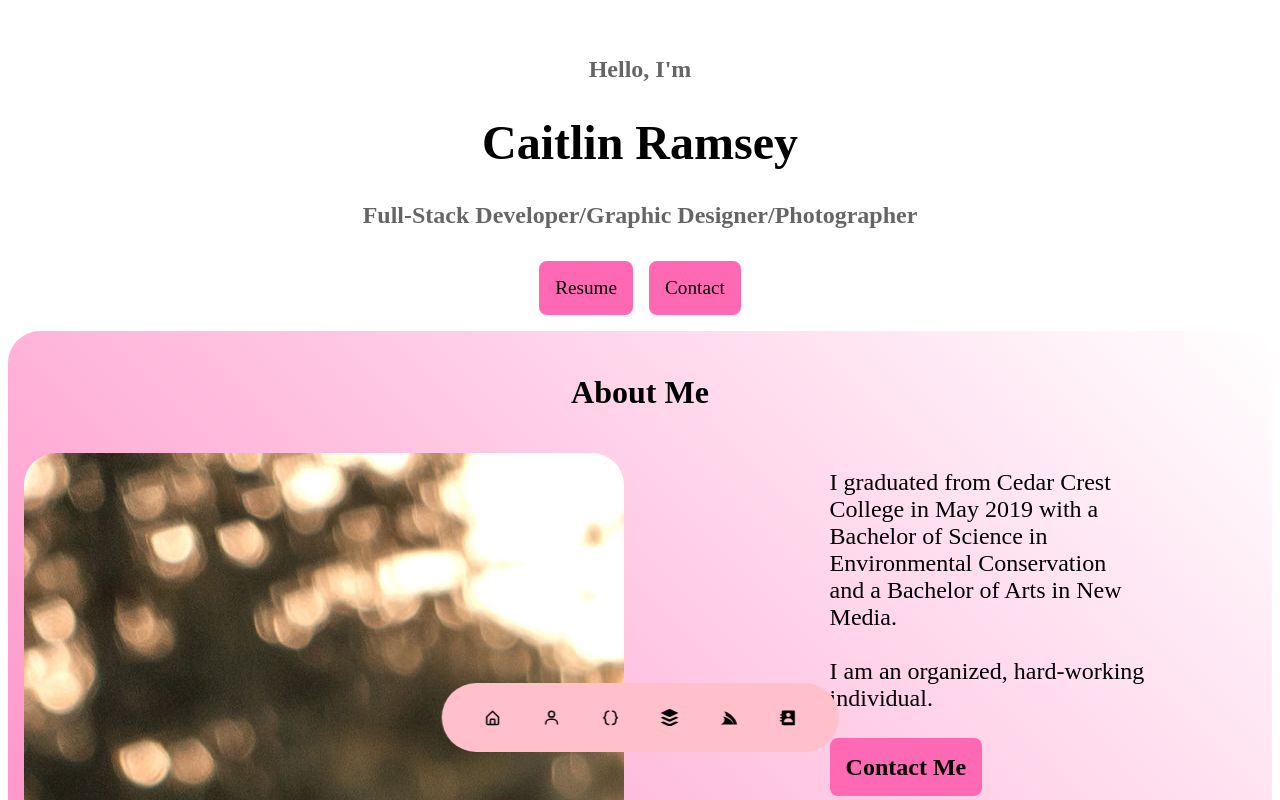
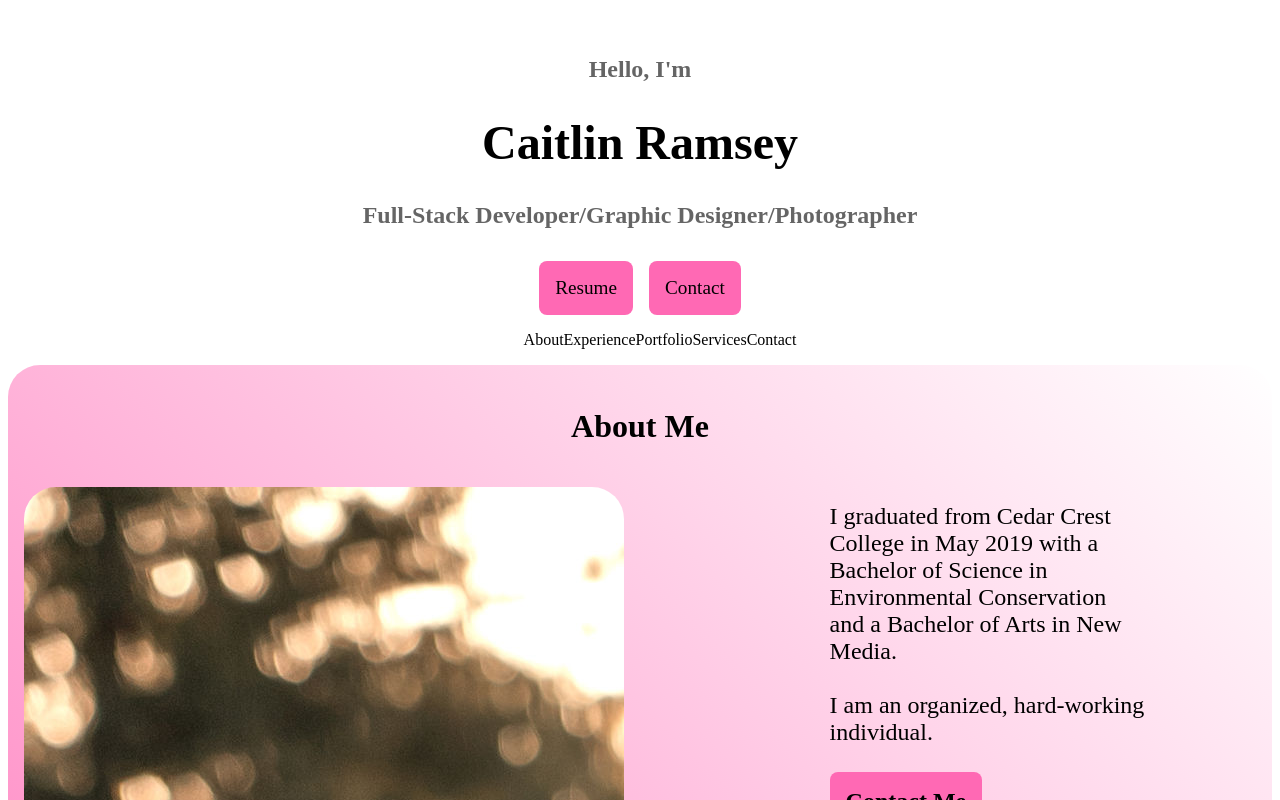
Before and after one commit to caitlinramsey/react-portfolio, a React (Vite) app: page / in a window 1280 px wide. Shown: the top 800 px of the page. Built offline with nearby package versions, Linux system fonts and the light colour scheme.

Commit message:
worked on nav styling

```diff
--- a/src/components/nav/Navigation.jsx
+++ b/src/components/nav/Navigation.jsx
@@ -1,23 +1,53 @@
 import React from 'react';
-import { useState } from 'react';
+// import { useState } from 'react';
 import './navigation.css';
-import {BiHomeAlt, BiUser, BiCodeCurly, BiSolidContact} from 'react-icons/bi';
-import {FaServicestack} from 'react-icons/fa';
-import {GrStackOverflow} from 'react-icons/gr';
-import {Link} from 'react-scroll';
+// import {BiHomeAlt, BiUser, BiCodeCurly, BiSolidContact} from 'react-icons/bi';
+// import {FaServicestack} from 'react-icons/fa';
+// import {GrStackOverflow} from 'react-icons/gr';
+// import {Link} from 'react-scroll';
 
-function Navigation () {
-    const [activeNavigation, setActiveNavigation] = useState('#')
+// function Navigation () {
+//     const [activeNavigation, setActiveNavigation] = useState('#')
+//     return (
+//         <nav>
+//             <Link to='header' spy={true} smooth={true} duration={500} activeClass='active'><BiHomeAlt/></Link>
+//             <Link to='about' spy={true} smooth={true} duration={500} activeClass='active'><BiUser/></Link>
+//             <Link to='experience' spy={true} smooth={true} duration={500} activeClass='active'><BiCodeCurly/></Link>
+//             <Link to='project' spy={true} smooth={true} duration={500} activeClass='active'><GrStackOverflow/></Link>
+//             <Link to='services' spy={true} smooth={true} duration={500} activeClass='active'><FaServicestack/></Link>
+//             <Link to='contact' spy={true} smooth={true} duration={500} activeClass='active'><BiSolidContact/></Link>
+//         </nav>
+//     )
+// }
+
+function Navigation(props) {
+    const tabs = ['About', 'Experience', 'Portfolio', 'Services', 'Contact'];
     return (
-        <nav>
-            <Link to='header' spy={true} smooth={true} duration={500} activeClass='active'><BiHomeAlt/></Link>
-            <Link to='about' spy={true} smooth={true} duration={500} activeClass='active'><BiUser/></Link>
-            <Link to='experience' spy={true} smooth={true} duration={500} activeClass='active'><BiCodeCurly/></Link>
-            <Link to='project' spy={true} smooth={true} duration={500} activeClass='active'><GrStackOverflow/></Link>
-            <Link to='services' spy={true} smooth={true} duration={500} activeClass='active'><FaServicestack/></Link>
-            <Link to='contact' spy={true} smooth={true} duration={500} activeClass='active'><BiSolidContact/></Link>
-        </nav>
-    )
+        <div className="tabs">
+      <ul className="nav nav-tabs">
+        {tabs.map((tab) => (
+          <li
+            className={
+              props.currentPage === tab ? "nav-item is-active" : "nav-item"
+            }
+            key={tab}
+          >
+            <a
+              href={"#" + tab.toLowerCase()}
+              // Whenever a tab is clicked on,
+              // the current page is set through the handlePageChange props.
+              onClick={() => props.handlePageChange(tab)}
+              className={
+                props.currentPage === tab ? "nav-link active" : "nav-link"
+              }
+            >
+              {tab}
+            </a>
+          </li>
+        ))}
+      </ul>
+    </div>
+  );
 }
 
 export default Navigation;
--- a/src/components/nav/navigation.css
+++ b/src/components/nav/navigation.css
@@ -1,4 +1,4 @@
-:root {
+/* :root {
     --nav-background: pink;
     --nav-icons: black;
     --nav-hover: grey;
@@ -43,4 +43,22 @@ nav a {
       padding: 0.5rem 1.5rem;
       gap: 0.5rem;
     }
-  }
+  } */
+
+:root {
+  --nav-text: black;
+}
+
+.tabs {
+  text-align: center;
+}
+
+.tabs li {
+  list-style: none;
+  display: inline;
+}
+
+.tabs a {
+  text-decoration: none;
+  color: var(--nav-text);
+}
```
